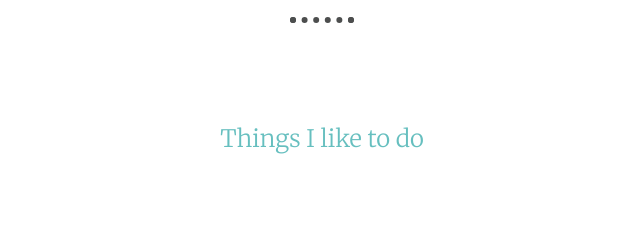
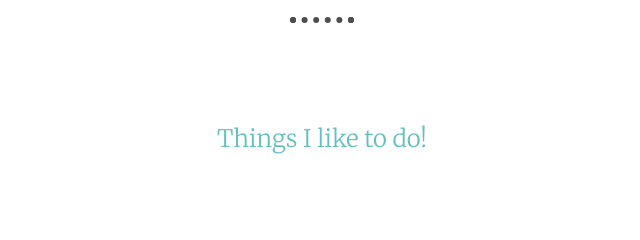
Before and after one commit to Yousuf200/procv, a plain HTML site: page index.html in a window 1280 px wide. Shown: the part 1100-1340 px from the top of the page, 318-958 px from the left. Drawn offline with Linux system fonts and the light colour scheme.

Commit message:
Update index.html

```diff
--- a/index.html
+++ b/index.html
@@ -26,7 +26,7 @@
             </div>
             <hr>
             <div class="skills">
-              <h2>Things I like to do</h2>
+              <h2>Things I like to do!</h2>
               <div class="skill-row">
                 <img class="coding-pic" src="imges/200w.webp" alt="coding-pic">
                 <h3>Coding</h3>
```
